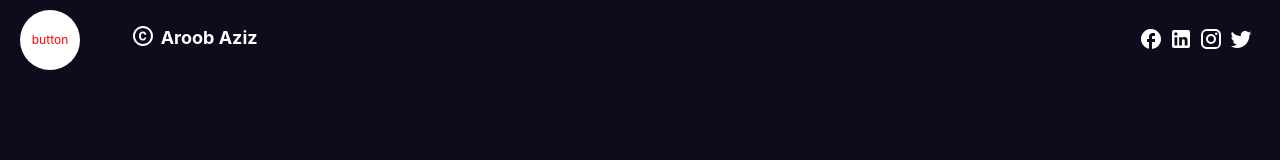
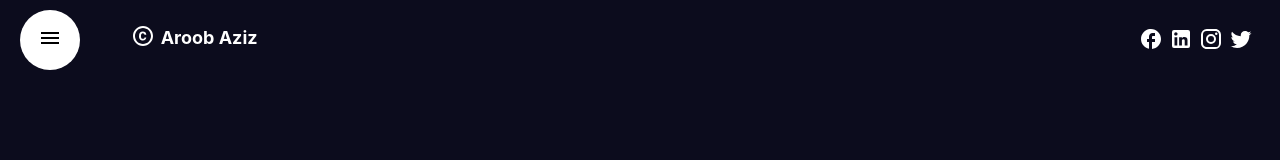
Before and after one commit to Aroob-Aziz/portfolio, a React (Create React App) app: page / in a window 1280 px wide. Shown: the top 160 px of the page. Built offline with nearby package versions, Linux system fonts and the light colour scheme.

Commit message:
animated menu

```diff
--- a/src/components/navbar/links/Links.js
+++ b/src/components/navbar/links/Links.js
@@ -1,16 +1,42 @@
 import React from "react";
 import "../style.css";
+import { motion } from "framer-motion";
 
 const items = ["Homepage", "About", "Experience", "Projects", "Contact"];
 
+const variants = {
+  open: {
+    transition: {
+      staggerChildren: 0.5,
+    },
+  },
+  closed: {
+    transition: {
+      staggerChildren: 0.05,
+      staggerDirection: -1,
+    },
+  },
+};
+
+const itemVariants = {
+  open: {
+    y: 0,
+    opacity: 1,
+  },
+  closed: {
+    y: 50,
+    opacity: 0,
+  },
+};
+
 export const Links = () => {
   return (
-    <div className="links">
+    <motion.div className="links" variants={variants}>
       {items.map((item) => (
-        <a href={`#${item}`} key={item}>
+        <motion.a href={`#${item}`} key={item} variants={itemVariants}>
           {item}
-        </a>
+        </motion.a>
       ))}
-    </div>
+    </motion.div>
   );
 };
--- a/src/components/navbar/sidebar/index.js
+++ b/src/components/navbar/sidebar/index.js
@@ -5,23 +5,31 @@ import { ToggleButton } from "./toggle/ToggleButton";
 import "./style.css";
 import { Circle } from "@mui/icons-material";
 
-export const Sidebar = () => {
-  const [open, setOpen] = useState(false);
 const variants = {
   open: {
     clipPath: "Circle(1200px at 50px 50px)",
-      transition: "spring",
-      stiffness: 400,
+    transition: {
+      delay: 0.1,
+      type: "spring",
+      stiffness: 200,
       damping: 40,
+    },
   },
   closed: {
     clipPath: "Circle(30px at 50px 40px)",
-      delay: 0.5,
+    transition: {
+      delay: 0.25,
       type: "spring",
-      stiffness: 400,
-      damping: 40,
+      // duration: 2,
+      bounce: 0.5,
+      // stiffness: 400,
+      // damping: 40,
+    },
   },
 };
+
+export const Sidebar = () => {
+  const [open, setOpen] = useState(false);
   return (
     <motion.div className="sidebar" animate={open ? "open" : "closed"}>
       <motion.div className="bg" variants={variants}>
--- a/src/components/navbar/sidebar/style.css
+++ b/src/components/navbar/sidebar/style.css
@@ -15,6 +15,7 @@
     bottom: 0;
     width: 300px;
     background: white;
+    cursor: pointer;
     }
 
     .links {
@@ -35,7 +36,7 @@
 
     .toggle {
     position: fixed;
-    top: 15px;
+    top: 25px;
     left: 25px;
     width: 50px;
     height: 50px;
@@ -43,5 +44,6 @@
     font-size: 12px;
     background-color: transparent;
     border: none;
-    color: red;
+    /* color: ; */
+    cursor: pointer;
     }
--- a/src/components/navbar/sidebar/toggle/ToggleButton.js
+++ b/src/components/navbar/sidebar/toggle/ToggleButton.js
@@ -1,10 +1,18 @@
 import React from "react";
 import "../style.css";
+import MenuIcon from "@mui/icons-material/Menu";
+import CloseIcon from "@mui/icons-material/Close";
+import { motion } from "framer-motion";
 
 export const ToggleButton = ({ setOpen }) => {
   return (
     <button className="toggle" onClick={() => setOpen((prev) => !prev)}>
-      button
+      <motion.div variants={{ open: { opacity: 0 }, closed: { opacity: 1 } }}>
+        <MenuIcon />
+      </motion.div>
+      <motion.div variants={{ open: { opacity: 1 }, closed: { opacity: 0 } }}>
+        <CloseIcon />
+      </motion.div>
     </button>
   );
 };
```
Lines whose indentation alone changed are shown as unchanged.
